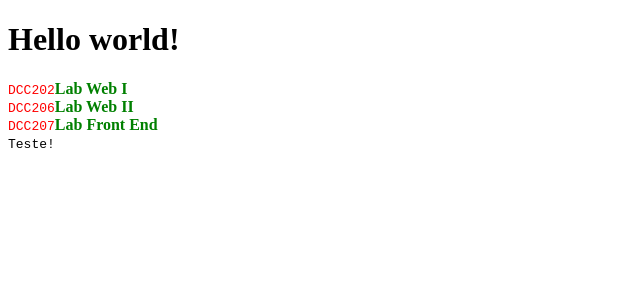
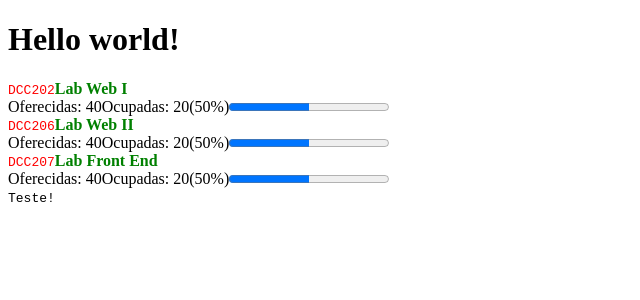
Before and after one commit to ufjf-dcc207/ufjf-dcc207-2026-3-a-atv02-igorknop, a React (Vite) app: page / in a window 1280 px wide. Shown: the top 300 px of the page, without its empty margins (0-640 px from the left). Built offline with nearby package versions, Linux system fonts and the light colour scheme.

Commit message:
adiciona componente de vagas

```diff
--- a/src/Disciplina.tsx
+++ b/src/Disciplina.tsx
@@ -1,4 +1,5 @@
 import "./Disciplina.css"
+import Vagas from "./Vagas";
 
 type DisciplinaProps = {
     codigo: string;
@@ -12,6 +13,7 @@ export default function Disciplina({ codigo, nome }: DisciplinaProps) {
         <div className="disciplina">
             <code>{codigo}</code>
             <strong>{nome}</strong>
+            <Vagas oferecidas={40} ocupadas={20} />
         </div>
     )
 }
--- /dev/null
+++ b/src/Vagas.tsx
@@ -0,0 +1,15 @@
+type VagasProps = {
+    oferecidas: number;
+    ocupadas: number;
+}
+export default function Vagas({ oferecidas, ocupadas }: VagasProps) {
+    const percentual = ocupadas / oferecidas *100;
+    return (
+        <div>
+            <span>Oferecidas: {oferecidas}</span>
+            <span>Ocupadas: {ocupadas}</span>
+            <span>({percentual}%)</span>
+            <progress max={100} value={percentual} ></progress>
+        </div>
+    )
+}
```
